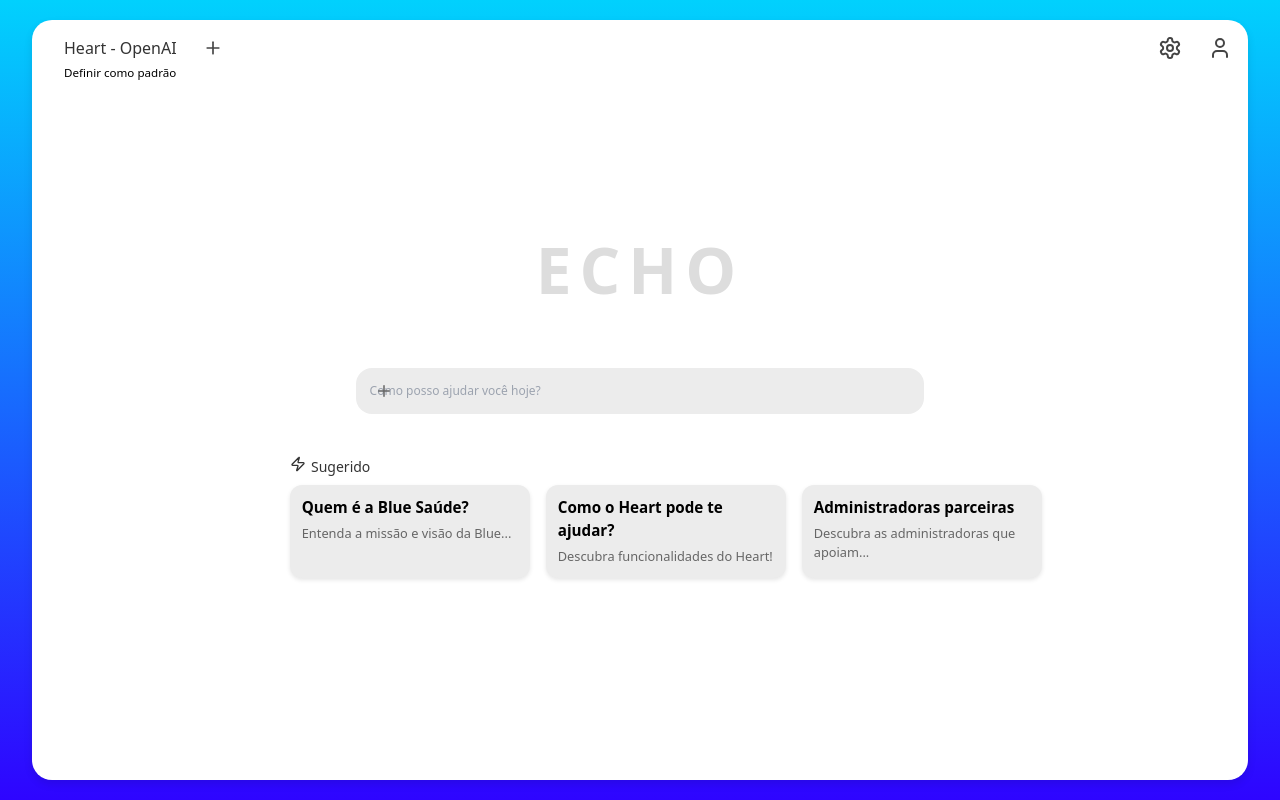
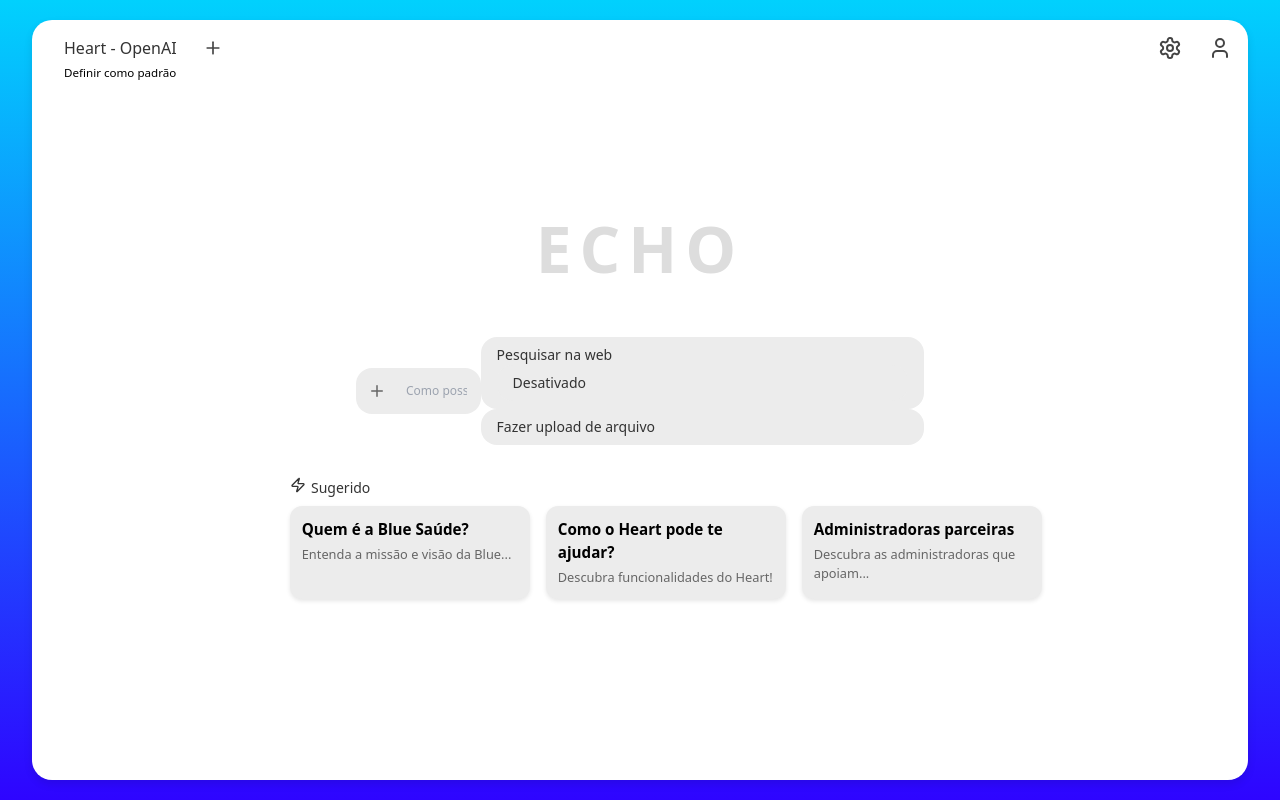
Before and after one commit to sounuv/echo_frontend, a Next.js app: page /chat in a window 1280 px wide. Both pictures are taken after a click on the button 384 px from the left and 390 px from the top of the page. Built offline with nearby package versions, Linux system fonts and the light colour scheme.

Commit message:
Estilização de dropdown no input

```diff
--- a/src/app/chat/page.tsx
+++ b/src/app/chat/page.tsx
@@ -5,10 +5,11 @@ import { Zap } from "lucide-react";
 
 export default function Home() {
   const [search, setSearch] = useState("");
+  const [dropdownOpen, setDropdownOpen] = useState(false);
+  const [searchWebActive, setSearchWebActive] = useState(false);
 
   return (
     <div className="container">
-      {/* Sidebar */}
       <aside className="sidebar">
         <div className="sidebar-header">
           <span className="sidebar-title">Heart - OpenAI</span>
@@ -16,21 +17,43 @@ export default function Home() {
         </div>
         <span className="sidebar-subtitle">Definir como padrão</span>
       </aside>
-
-      {/* Main Content */}
       <main className="content-chat">
         <h1 className="title-chat">ECHO</h1>
-        <div className="search-bar">
+
+        <div className="search-bar relative">
           <input
             type="text"
-            className="search-input"
+            className="search-input relative"
             placeholder="Como posso ajudar você hoje?"
             value={search}
-            onChange={(e) => setSearch(e.target.value)}/>
-          <button className="search-icon">
+            onChange={(e) => setSearch(e.target.value)}
+          />
+
+          <button
+            onClick={() => setDropdownOpen(!dropdownOpen)}
+            className="search-icon absolute left-3 top-1/2 transform -translate-y-1/2"
+          >
             <Plus size={18} />
           </button>
+
+          {dropdownOpen && (
+            <div className="absolute left-0 top-15 transform -translate-y-full w-48 bg-white rounded-md shadow-lg z-10">
+              <button className="block px-4 py-2 text-left hover:bg-gray-100 w-full">
+                Pesquisar na web
+                <button
+                  onClick={() => setSearchWebActive(!searchWebActive)}
+                  className={`ml-2 ${searchWebActive? 'bg-blue-500 text-white': 'border border-gray-300'} rounded-md px-2 py-1 text-xs`}
+                >
+                  {searchWebActive? 'Ativado': 'Desativado'}
+                </button>
+              </button>
+              <button className="block px-4 py-2 text-left hover:bg-gray-100 w-full">
+                Fazer upload de arquivo
+              </button>
             </div>
+          )}
+        </div>
+
         <div className="suggestions">
           <span className="suggestions-title">
             <Zap size={16} className="suggestions-icon" /> Sugerido
@@ -49,8 +72,6 @@ export default function Home() {
           </div>
         </div>
       </main>
-
-      {/* Top Icons */}
       <div className="top-icons">
         <Settings className="icon" />
         <User className="icon" />
--- a/src/app/globals.css
+++ b/src/app/globals.css
@@ -194,7 +194,7 @@ button {
 .search-bar {
   display: flex;
   align-items: center;
-  border-radius: 1rem;
+  /* border-radius: 1rem; */
   padding: 0.5rem 1rem;
   width: 100%;
   max-width: 600px;
@@ -210,19 +210,44 @@ button {
   padding: 0.85rem;
   font-size: 0.75rem;
   background:#ececec;
+  padding-left: 50px;
+  position: relative;
 }
 
 .search-icon {
   position: absolute;
-  right: 16rem;
   background: none;
   border: none;
   cursor: pointer;
   color: #666;
   display: flex;
   align-items: center;
-  justify-content: center;
+  justify-content: left;
+  left: 16px;
+  top: 50%;
+  transform: translateY(-50%);
+}
 
+.search-bar .absolute {
+  left: 20;
+  width:auto;
+  border-radius:1rem;
+  /* box-shadow: 0 2px 4px rgba(0, 0, 0, 0.1); */
+  z-index: 10;
+}
+
+.search-bar .absolute button {
+  width: 100%;
+  padding: 0.5rem 1rem;
+  text-align: left;
+  border: none;
+  cursor: pointer;
+  background:#ececec;
+  color: #333;
+}
+
+.search-bar .absolute button:hover {
+  background-color: #f0f0f0;
 }
 
  .icon {
```
Lines whose indentation alone changed are shown as unchanged.
